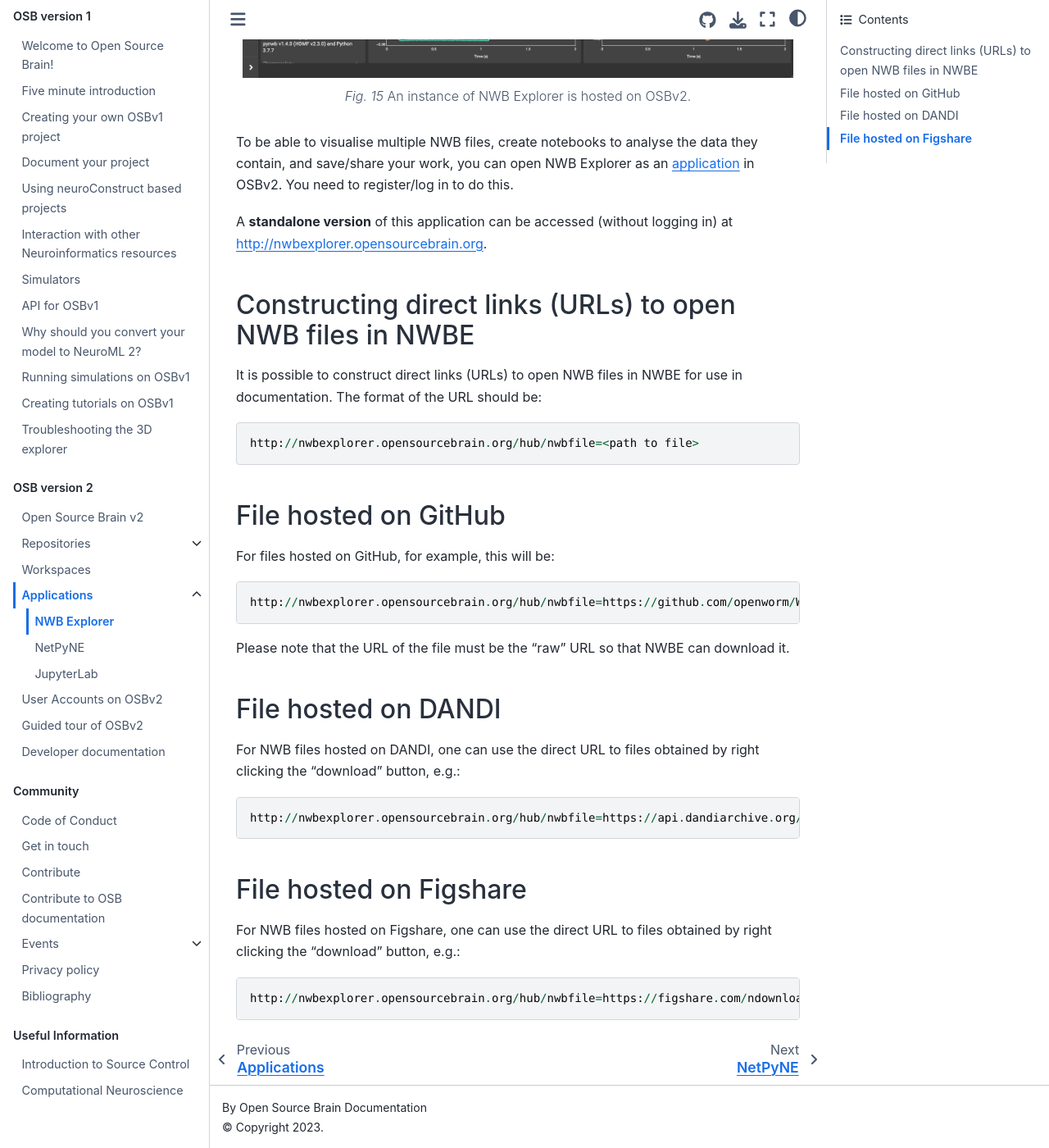
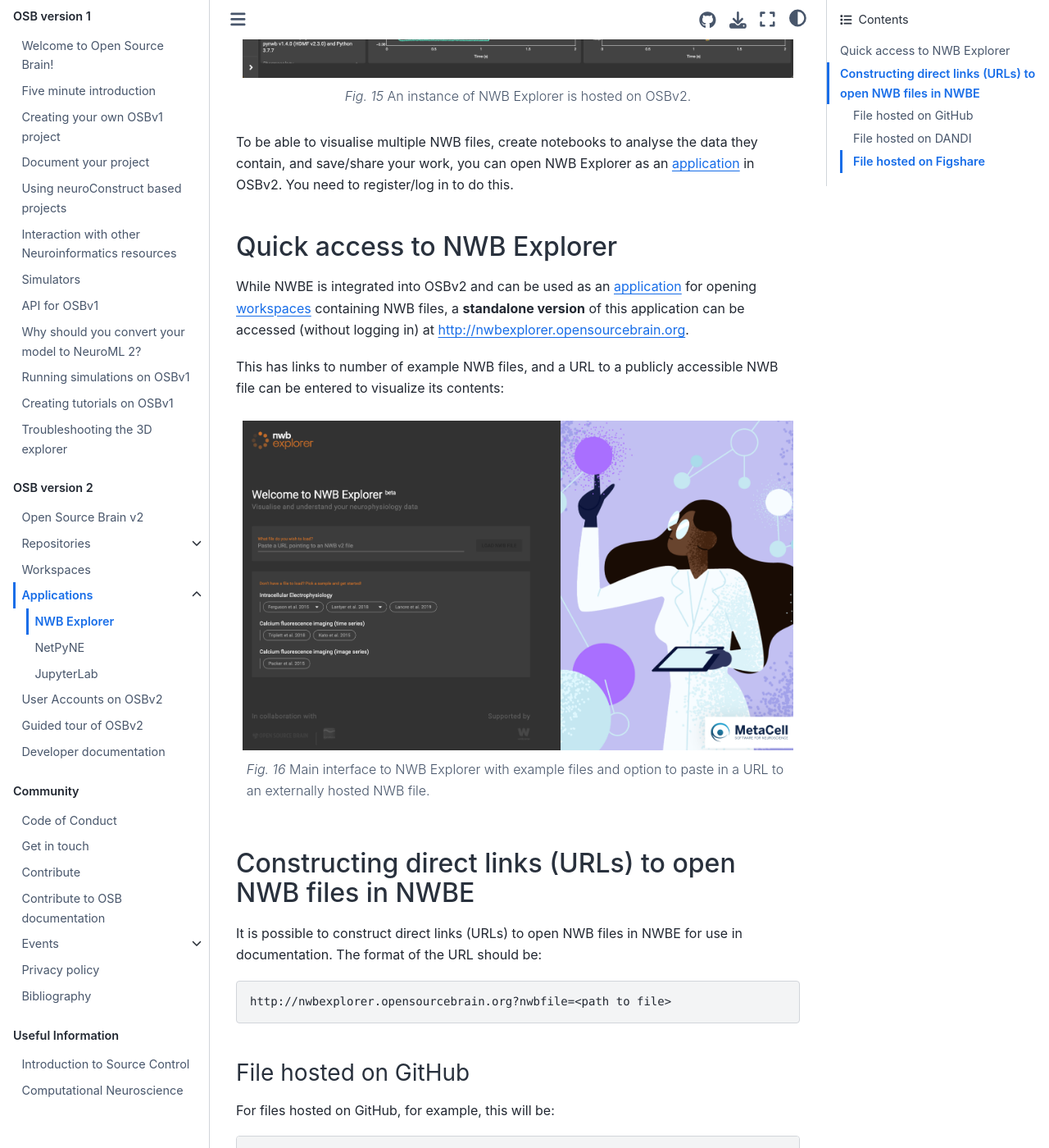
Before and after one commit to OpenSourceBrain/Documentation, a Jupyter Book: the page built from source/OSBv2/NWBE.md, in a window 1280 px wide and 1400 px high, scrolled down 484 px. Shown: the whole window at 82% size. Built offline with Jupyter Book 1.0.4 settings and Sphinx 7.4.7 and the Sphinx Book theme 1.1.4, drawn with Linux system fonts in a browser that asks for light colours; some of the changed text lies outside the part shown.

Commit message:
Updates nwbe page with correct link format
Note still an issue with figshare:
https://github.com/OpenSourceBrain/OSBv2/issues/809

````diff
--- a/source/OSBv2/NWBE.md
+++ b/source/OSBv2/NWBE.md
@@ -14,45 +14,62 @@
 
 To be able to visualise multiple NWB files, create notebooks to analyse the data they contain, and save/share your work, you can open NWB Explorer as an {ref}`application <osbv2:applications>` in OSBv2. You need to register/log in to do this.
 
-A **standalone version** of this application can be accessed (without logging in) at http://nwbexplorer.opensourcebrain.org.
+### Quick access to NWB Explorer
+
+While NWBE is integrated into OSBv2 and can be used as an {ref}`application <osbv2:applications>` for opening  {ref}`workspaces <osbv2:workspaces>` containing NWB files, a **standalone version** of this application can be accessed (without logging in) at http://nwbexplorer.opensourcebrain.org.
+
+This has links to number of example NWB files, and a URL to a publicly accessible NWB file can be entered to visualize its contents:
+
+```{figure} ../images/NWBE_home.png
+:alt: Main interface to NWB Explorer
+:align: center
+:width: 700px
+
+Main interface to NWB Explorer with example files and option to paste in a URL to an externally hosted NWB file.
+
+```
 
 
 (osbv2:applications:nwbe:links)=
-## Constructing direct links (URLs) to open NWB files in NWBE
+### Constructing direct links (URLs) to open NWB files in NWBE
 
 It is possible to construct direct links (URLs) to open NWB files in NWBE for use in documentation.
 The format of the URL should be:
 
 ```
-http://nwbexplorer.opensourcebrain.org/hub/nwbfile=<path to file>
+http://nwbexplorer.opensourcebrain.org?nwbfile=<path to file>
 ```
 
 
 (osbv2:applications:nwbe:links:github)=
-## File hosted on GitHub
+#### File hosted on GitHub
 
 For files hosted on GitHub, for example, this will be:
 
 ```
-http://nwbexplorer.opensourcebrain.org/hub/nwbfile=https://github.com/openworm/WormsenseLab_ASH/raw/main/test_data/07-06-25-1.nwb
+http://nwbexplorer.opensourcebrain.org?nwbfile=https://github.com/openworm/WormsenseLab_ASH/raw/main/test_data/07-06-25-1.nwb
 ```
 
 Please note that the URL of the file must be the "raw" URL so that NWBE can download it.
 
+Example badge using this: <a href="http://nwbexplorer.opensourcebrain.org?nwbfile=https://github.com/openworm/WormsenseLab_ASH/raw/main/test_data/07-06-25-1.nwb">![Static Badge](https://img.shields.io/badge/NWB-Open_in_OSB-orange)</a>
+
 
 (osbv2:applications:nwbe:links:dandi)=
-## File hosted on DANDI
+#### File hosted on DANDI
 
 For NWB files hosted on DANDI, one can use the direct URL to files obtained by right clicking the "download" button, e.g.:
 
 ```
-http://nwbexplorer.opensourcebrain.org/hub/nwbfile=https://api.dandiarchive.org/api/assets/0acc0d47-a8c6-4971-8130-32b0b331c838/download/
+http://nwbexplorer.opensourcebrain.org?nwbfile=https://api.dandiarchive.org/api/assets/0acc0d47-a8c6-4971-8130-32b0b331c838/download/
 ```
+Example badge using this: <a href="http://nwbexplorer.opensourcebrain.org?nwbfile=https://api.dandiarchive.org/api/assets/0acc0d47-a8c6-4971-8130-32b0b331c838/download/">![Static Badge](https://img.shields.io/badge/NWB-Open_in_OSB-orange)</a>
 
 (osbv2:applications:nwbe:links:figshare)=
-## File hosted on Figshare
+#### File hosted on Figshare
 
 For NWB files hosted on Figshare, one can use the direct URL to files obtained by right clicking the "download" button, e.g.:
 ```
-http://nwbexplorer.opensourcebrain.org/hub/nwbfile=https://figshare.com/ndownloader/files/22248861
+http://nwbexplorer.opensourcebrain.org?nwbfile=https://figshare.com/ndownloader/files/22248861
 ```
+Example badge using this: <a href="http://nwbexplorer.opensourcebrain.org?nwbfile=https://figshare.com/ndownloader/files/22248861">![Static Badge](https://img.shields.io/badge/NWB-Open_in_OSB-orange)</a>
````
Also changed, not shown: source/OSBv2/Guided_tour.md (+4 -4 lines), source/images/NWBE_home.png (added).
